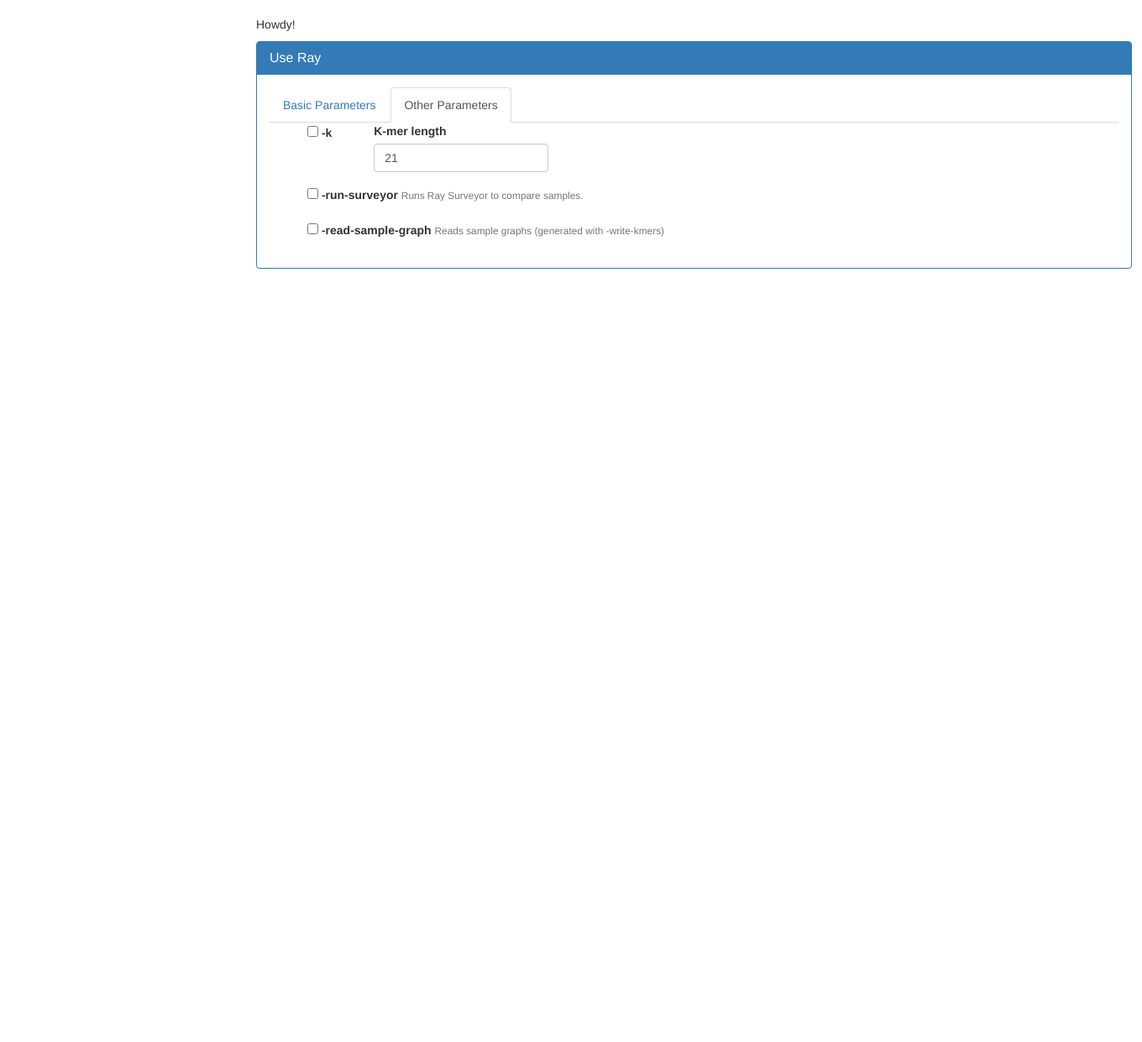
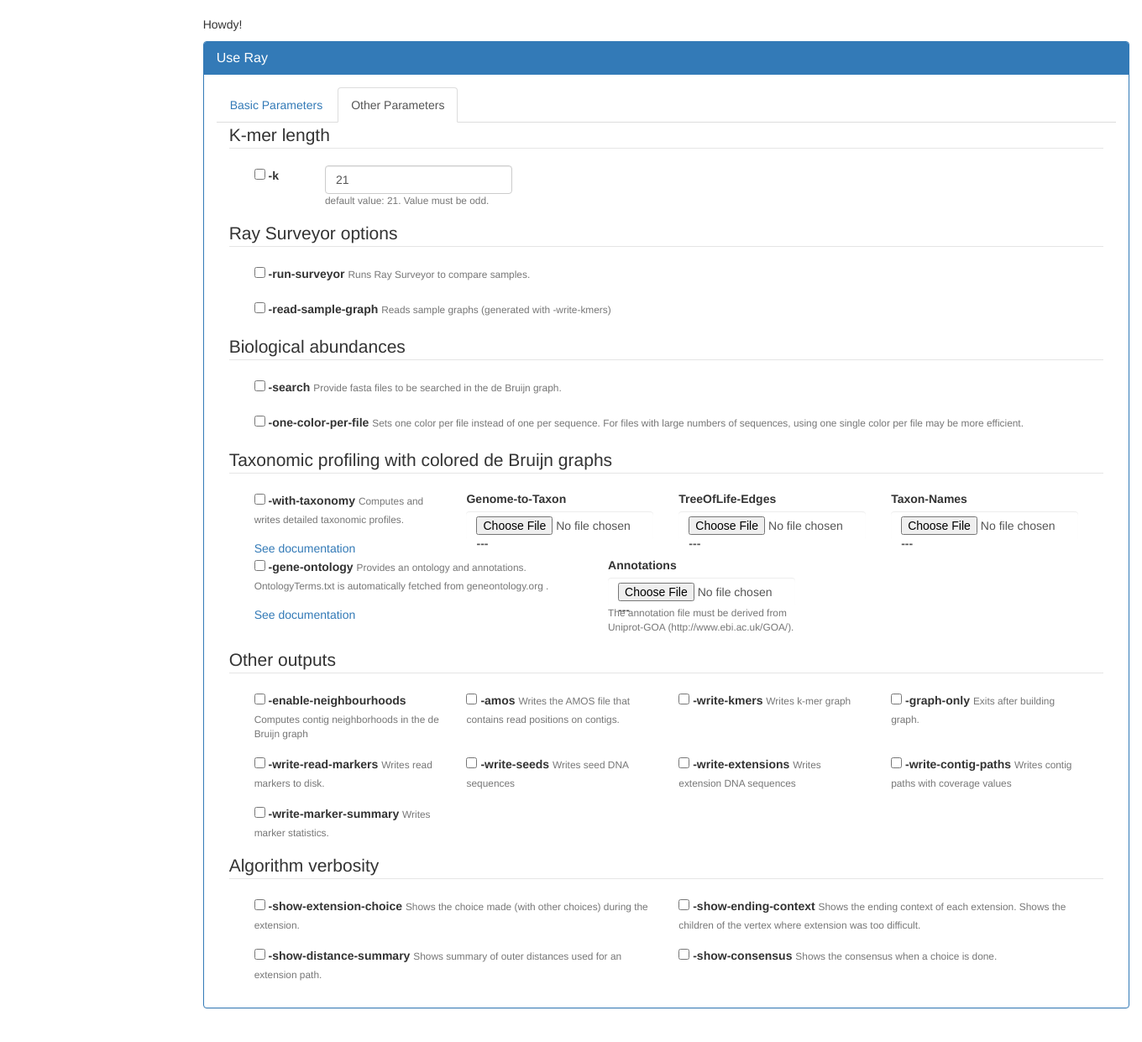
Before and after one commit to srg-ics-uplb/SkyLab, a Django app: page /skylab/ray/use_ray in a window 1360 px wide, after a click on "Other Parameters". Shown: the part 51-1292 px from the top of the page at 84% size. Before the commit the page ends 371 px from the top, so only its background shows below. Run offline with Django 3.2, Linux system fonts and the light colour scheme; data comes from the database, SQL or seed files in the repository; both versions use the stored data as it was after the commit; parts of the project's set-up code (start-up, migrations or seed data) failed here and were passed over; some libraries are stand-ins or nearby versions.

Commit message:
Ray Form Layout done todo: parse ray form data

```diff
--- a/mysite/skylab/modules/ray/forms.py
+++ b/mysite/skylab/modules/ray/forms.py
@@ -1,5 +1,5 @@
 from crispy_forms.helper import FormHelper
-from crispy_forms.layout import Layout, Div, Field
+from crispy_forms.layout import Layout, Div, Field, Fieldset, HTML
 from django import forms
 from django.db.models import Q
 from multiupload.fields import MultiFileField
@@ -57,14 +57,15 @@
 
 class InputParameterForm(forms.Form):
     PARAMETER_CHOICES = (   #input parameter args
-                        ('-p','-p'),
-                        ('-i','-i'),
-                        ('-s','-s'),
+        ('', '---------'),
+        ('-p','-p'),
+        ('-i','-i'),
+        ('-s','-s'),
     )
-    parameter = forms.ChoiceField(choices=PARAMETER_CHOICES)
-    avg_outer_distance = forms.DecimalField(label="Average outer distance", required=False, help_text="Optional.",
+    parameter = forms.ChoiceField(choices=PARAMETER_CHOICES, required=False)
+    avg_outer_distance = forms.DecimalField(label="Average outer distance", required=False, help_text="Optional",
                                             min_value=0)
-    std_deviation = forms.DecimalField(label="Standard deviation", required=False, help_text="Optional.", min_value=0)
+    std_deviation = forms.DecimalField(label="Standard deviation", required=False, help_text="Optional", min_value=0)
 
     input_file1 = forms.FileField(label="Input file 1", validators=[validate_ray_file_extension], required=False)
     input_file2 = forms.FileField(label="Input file 2", validators=[validate_ray_file_extension], required=False)
@@ -124,7 +125,24 @@
         raise forms.ValidationError(u'Value must be odd', code='ray_kmer_even_input')
 
 
-def tsv_file_validator(file):
+def strict_genome_to_taxon_validator(file):
+    if file.name != "Genome-to-Taxon.tsv":
+        raise forms.ValidationError(u'Filename must be Genome-to-Taxon.tsv',
+                                    code="ray_taxo_genome_to_taxon_invalid_name")
+
+
+def strict_tree_of_life_edges_validator(file):
+    if file.name != "TreeOfLife-Edges.tsv":
+        raise forms.ValidationError(u'Filename must be TreeOfLife-Edges.tsv',
+                                    code="ray_taxo_tree_of_life_edges_invalid_name")
+
+
+def strict_taxon_names_validator(file):
+    if file.name != "Taxon-Names.tsv":
+        raise forms.ValidationError(u'Filename must be Taxon-Names.tsv', code='ray_taxo_taxon_names_invalid_name')
+
+
+def tsv_file_validator(file):  # to replace strict validators in the case it must be not strict
     ext = os.path.splitext(file.name)[1]
     if ext.lower() != '.tsv':
         raise forms.ValidationError(u'Only .tsv file accepted', code="ray_taxo_not_tsv")
@@ -141,7 +159,8 @@
     # todo: verify min_value for kmer_length, 32 is default max if not specified in compilation
     # source: http://blog.gmane.org/gmane.science.biology.ray-genome-assembler/month=20121101
     subparam_kmer_length = forms.IntegerField(initial=21, validators=[odd_number_validator], max_value=32, min_value=1,
-                                              required=False, label="K-mer length")
+                                              required=False, label="",
+                                              help_text="default value: 21. Value must be odd.")
 
     # Ray surveyor options See Documentation/Ray-Surveyor.md
     param_run_surveyor = forms.BooleanField(initial=False, required=False, label="-run-surveyor",
@@ -155,40 +174,61 @@
     # Distributed storage engine options are skipped due to lack of knowledge with mpi ranks
 
     # Biological abundances See Documentation/BiologicalAbundances.txt
-    param_search = forms.BooleanField(initial=False, required=False)
-    subparam_searchFiles = MultiFileField(min_num=1, required=False,
-                                          help_text="Provide fasta files to be searched in the de Bruijn graph.")  # save to tool_activity_x/input/search
-    param_one_color_per_file = forms.BooleanField(initial=False, required=False)
+    param_search = forms.BooleanField(initial=False, required=False, label='-search',
+                                      help_text="Provide fasta files to be searched in the de Bruijn graph.")
+    subparam_search_files = MultiFileField(min_num=1, required=False, label='Upload search files'
+                                           )  # save to tool_activity_x/input/search
+    param_one_color_per_file = forms.BooleanField(initial=False, required=False, label="-one-color-per-file",
+                                                  help_text="Sets one color per file instead of one per sequence. For files with large numbers of sequences, using one single color per file may be more efficient.")
 
     # Taxonomic profiling with colored de Bruijn graphs
     # Computes and writes detailed taxonomic profiles. See Documentation/Taxonomy.txt for details.
-    param_with_taxonomy = forms.BooleanField(required=False, initial=False)
-    subparam_genome_to_taxon_file = forms.FileField(required=False, validators=[tsv_file_validator])
-    subparam_tree_of_life_edges_file = forms.FileField(required=False, validators=[tsv_file_validator])
-    subparam_taxon_names_file = forms.FileField(required=False, validators=[tsv_file_validator])
+    param_with_taxonomy = forms.BooleanField(required=False, initial=False, label='-with-taxonomy',
+                                             help_text="Computes and writes detailed taxonomic profiles.")
+    subparam_genome_to_taxon_file = forms.FileField(required=False, validators=[tsv_file_validator],
+                                                    label="Genome-to-Taxon")
+    subparam_tree_of_life_edges_file = forms.FileField(required=False, validators=[tsv_file_validator],
+                                                       label="TreeOfLife-Edges")
+    subparam_taxon_names_file = forms.FileField(required=False, validators=[tsv_file_validator], label="Taxon-Names")
 
     # Provides an ontology and annotations. See Documentation/GeneOntology.txt
-    param_gene_ontology = forms.BooleanField(required=False, initial=False)
-    subparam_ontology_terms_file = forms.FileField(required=False, validators=[txt_file_validator])
-    subparam_annotations_file = forms.FileField(required=False, validators=[txt_file_validator])
+    param_gene_ontology = forms.BooleanField(required=False, initial=False, label="-gene-ontology",
+                                             help_text="Provides an ontology and annotations. OntologyTerms.txt is automatically fetched from geneontology.org .")
+    # todo: The OntologyTerms.txt file is http://geneontology.org/ontology/obo_format_1_2/gene_ontology_ext.obo
+
+    subparam_annotations_file = forms.FileField(required=False, validators=[txt_file_validator], label="Annotations",
+                                                help_text="The annotation file must be derived from Uniprot-GOA (http://www.ebi.ac.uk/GOA/).")
 
     # Other outputs
-    param_enable_neighbourhoods = forms.BooleanField(required=False, initial=False)
-    param_amos = forms.BooleanField(required=False, initial=False)
-    param_write_kmers = forms.BooleanField(required=False, initial=False)
-    param_graph_only = forms.BooleanField(required=False, initial=False)
-    param_write_read_markers = forms.BooleanField(required=False, initial=False)
-    param_write_seeds = forms.BooleanField(required=False, initial=False)
-    param_write_extensions = forms.BooleanField(required=False, initial=False)
-    param_write_contig_paths = forms.BooleanField(required=False, initial=False)
-    param_write_marker_summary = forms.BooleanField(required=False, initial=False)
+    param_enable_neighbourhoods = forms.BooleanField(required=False, initial=False, label="-enable-neighbourhoods",
+                                                     help_text="Computes contig neighborhoods in the de Bruijn graph")
+    param_amos = forms.BooleanField(required=False, initial=False, label="-amos",
+                                    help_text="Writes the AMOS file that contains read positions on contigs.")
+    param_write_kmers = forms.BooleanField(required=False, initial=False, label="-write-kmers",
+                                           help_text="Writes k-mer graph")
+    param_graph_only = forms.BooleanField(required=False, initial=False, label="-graph-only",
+                                          help_text="Exits after building graph.")
+    param_write_read_markers = forms.BooleanField(required=False, initial=False, label="-write-read-markers",
+                                                  help_text="Writes read markers to disk.")
+    param_write_seeds = forms.BooleanField(required=False, initial=False, label="-write-seeds",
+                                           help_text="Writes seed DNA sequences")
+    param_write_extensions = forms.BooleanField(required=False, initial=False, label="-write-extensions",
+                                                help_text="Writes extension DNA sequences")
+    param_write_contig_paths = forms.BooleanField(required=False, initial=False, label="-write-contig-paths",
+                                                  help_text="Writes contig paths with coverage values")
+    param_write_marker_summary = forms.BooleanField(required=False, initial=False, label="-write-marker-summary",
+                                                    help_text="Writes marker statistics.")
 
     # Memory usage options is skipped
     # Algorithm verbosity
-    param_show_extension_choice = forms.BooleanField(required=False, initial=False)
-    param_show_ending_context = forms.BooleanField(required=False, initial=False)
-    param_distance_summary = forms.BooleanField(required=False, initial=False)
-    param_show_consensus = forms.BooleanField(required=False, initial=False)
+    param_show_extension_choice = forms.BooleanField(required=False, initial=False, label="-show-extension-choice",
+                                                     help_text="Shows the choice made (with other choices) during the extension.")
+    param_show_ending_context = forms.BooleanField(required=False, initial=False, label="-show-ending-context",
+                                                   help_text="Shows the ending context of each extension. Shows the children of the vertex where extension was too difficult.")
+    param_distance_summary = forms.BooleanField(required=False, initial=False, label="-show-distance-summary",
+                                                help_text="Shows summary of outer distances used for an extension path.")
+    param_show_consensus = forms.BooleanField(required=False, initial=False, label="-show-consensus",
+                                              help_text="Shows the consensus when a choice is done.")
 
 # Checkpointing is skipped
 # Message routing is skipped
@@ -206,32 +246,97 @@
         # self.helper.form_method = 'post'
 
         self.helper.layout = Layout(
+            Fieldset(
+                'K-mer length',
+                Div(
+                    Div('param_kmer', css_class='col-xs-1'),
+                    Div('subparam_kmer_length', css_class='col-xs-3'),
+                    css_class='row-fluid col-sm-12'
+                )
+            ),
+            Fieldset(
+                'Ray Surveyor options',
+                Div(
+                    Div('param_run_surveyor', css_class='col-xs-6'),
+                    css_class='col-sm-12'
+                ),
+                Div(
+                    Div('param_read_sample_graph', css_class='col-xs-6'),
+                    Div('subparam_graph_files', css_class='col-xs-3'),
+                    css_class='row-fluid col-sm-12'
+                ),
+            ),
+            Fieldset(
+                'Biological abundances',
+                Div(
+                    Div('param_search', css_class='col-xs-6'),
+                    Div('subparam_search_files', css_class='col-xs-3'),
+                    css_class='row-fluid col-sm-12'
+                ),
+                Div(
+                    Div('param_one_color_per_file', css_class='col-xs-12'),
+                    css_class='col-sm-12'
+                ),
+            ),
+            Fieldset(
+                'Taxonomic profiling with colored de Bruijn graphs',
+                Div(
+                    Div(
+                        'param_with_taxonomy',
+                        HTML(
+                            """<a href="https://github.com/sebhtml/ray/blob/master/Documentation/Taxonomy.txt">See documentation</a>"""),
+                        css_class='col-xs-3'
+                    ),
+                    Div('subparam_genome_to_taxon_file', css_class='col-xs-3'),
+                    Div('subparam_tree_of_life_edges_file', css_class='col-xs-3'),
+                    Div('subparam_taxon_names_file', css_class='col-xs-3'),
 
-            Div(
-                Div('param_kmer', css_class='col-xs-1'),
-                Div('subparam_kmer_length', css_class='col-xs-3'),
-                css_class='row-fluid col-sm-12'
+                    css_class='row-fluid col-sm-12'
+                ),
+                Div(
+                    Div(
+                        'param_gene_ontology',
+                        HTML(
+                            """<a href="https://github.com/sebhtml/ray/blob/master/Documentation/GeneOntology.txt">See documentation</a>"""),
+                        css_class='col-xs-5',
+
+                    ),
+                    Div('subparam_annotations_file', css_class='col-xs-3'),
+                    css_class='row-fluid col-sm-12'
+                )
             ),
-            Div(
-                Div('param_run_surveyor', css_class='col-xs-6'),
-                css_class='col-sm-12'
+            Fieldset(
+                'Other outputs',
+                Div(
+                    Div('param_enable_neighbourhoods', css_class='col-xs-3'),
+                    Div('param_amos', css_class='col-xs-3'),
+                    Div('param_write_kmers', css_class='col-xs-3'),
+                    Div('param_graph_only', css_class='col-xs-3'),
+                    css_class='row-fluid col-sm-12'
+                ),
+                Div(
+                    Div('param_write_read_markers', css_class='col-xs-3'),
+                    Div('param_write_seeds', css_class='col-xs-3'),
+                    Div('param_write_extensions', css_class='col-xs-3'),
+                    Div('param_write_contig_paths', css_class='col-xs-3'),
+                    css_class='row-fluid col-sm-12'
+                ),
+                Div(
+                    Div('param_write_marker_summary', css_class='col-xs-3'),
+                    css_class='col-sm-12'
+                )
             ),
-            Div(
-                Div('param_read_sample_graph', css_class='col-xs-6'),
-                Div('subparam_graph_files', css_class='col-xs-3'),
-                css_class='col-sm-12'
-            ),
+            Fieldset(
+                'Algorithm verbosity',
+                Div(
+                    Div('param_show_extension_choice', css_class='col-xs-6'),
+                    Div('param_show_ending_context', css_class='col-xs-6'),
+                    Div('param_distance_summary', css_class='col-xs-6'),
+                    Div('param_show_consensus', css_class='col-xs-6'),
+                    css_class='row-fluid col-sm-12'
+                )
+            )
+
+
 
         )
-        # self.helper.layout = Layout(  # layout using crispy_forms
-        #     Div(
-        #         Div(Field('parameter', css_class='parameter'), css_class='col-xs-1'),
-        #         Div('avg_outer_distance', css_class='col-xs-2'),
-        #         Div('std_deviation', css_class='col-xs-2'),
-        #
-        #         Div('input_file1', css_class='col-xs-3'),
-        #         Div('input_file2', css_class='col-xs-3'),
-        #
-        #         css_class='row-fluid col-sm-12 form-container'
-        #     ),
-        # )
--- a/mysite/skylab/modules/ray/views.py
+++ b/mysite/skylab/modules/ray/views.py
@@ -30,6 +30,9 @@
             # print select_mpi_form.cleaned_data.get('mpi_cluster')
             for form in input_formset:
                 # print form.cleaned_data.get('parameter')
+                # todo: -n = size of chosen cluster
+                # todo: ignore paramter == ''
+                # todo fetch: ontologyterms.txt from http://geneontology.org/ontology/obo_format_1_2/gene_ontology_ext.obo for -gene-ontology
                 # TODO: generate exec_string here
                 pass
 
--- a/mysite/skylab/templates/_layouts/base.html
+++ b/mysite/skylab/templates/_layouts/base.html
@@ -37,7 +37,7 @@
 {#    <div class="jumbotron">#}
 {#        <div class="container">{% block headline %}{% endblock headline %}</div>#}
 {#    </div>#}
-    <div class="container">
+    <div class="container-fluid">
         {% block content %}{% endblock content %}
     </div>
     <script src="{% static 'jquery/js/jquery-1.12.4.min.js' %}"></script>
--- a/mysite/skylab/templates/modules/ray/use_ray.html
+++ b/mysite/skylab/templates/modules/ray/use_ray.html
@@ -5,7 +5,7 @@
 
 {% block content %}
 <div class='row'>
-    <div class='col-sm-11 col-sm-offset-2'>
+    <div class='col-sm-10 col-sm-offset-2'>
 	<p>Howdy{% if user.is_authenticated %} {{ user.username }}{% endif %}!</p>
 
         <form id="ray-form" action="" method="post" enctype="multipart/form-data">
@@ -76,6 +76,9 @@
                 parameter = $(this).val()
                 if (parameter === "-p") {
                     $(inp_file2_div_id).show()
+                    input_file2_label = 'id_form-' + match[1] + '-input_file2'
+                    alert(input_file2_label)
+                    alert($("label[for=input_file2_label]").text())
                 } else {
                     $(inp_file2_div_id).hide()
                 }
```
Also changed, not shown: mysite/db.sqlite3.
